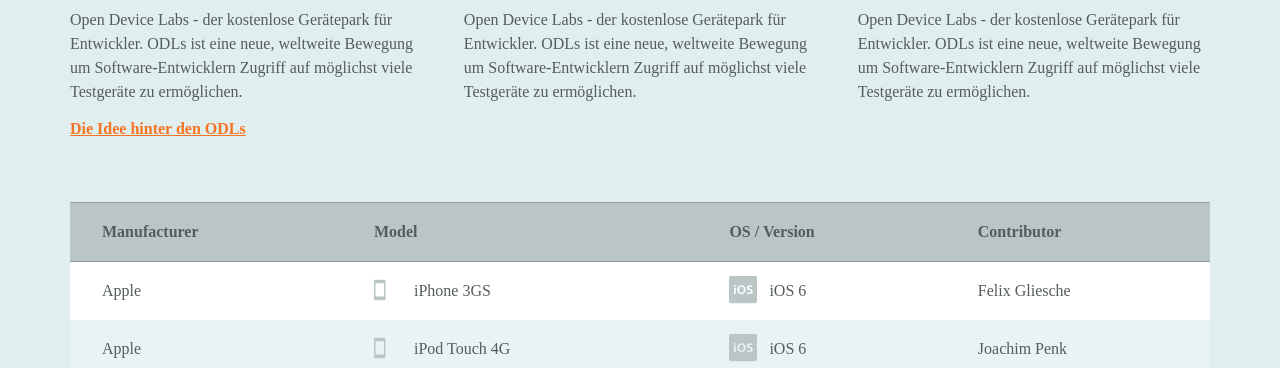
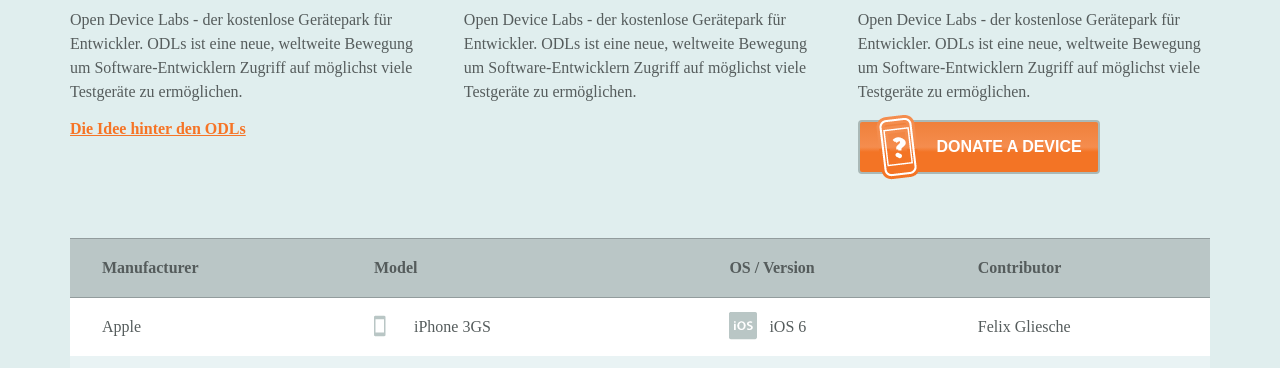
Before and after one commit to fwd-io/odl-hamburg, a plain HTML site: page index.html in a window 1280 px wide. Shown: the part 786-1154 px from the top of the page. Drawn offline with nearby package versions, Linux system fonts and the light colour scheme.

Commit message:
added fancy donate button

```diff
--- a/assets/css/styles.less
+++ b/assets/css/styles.less
@@ -165,6 +165,31 @@
 	text-decoration: none;
 }
 
+button.donate {
+	background: #ef803b; /* Old browsers */
+	background: -moz-linear-gradient(top, #ef803b 1%, #f58d4e 50%, #f37425 60%); /* FF3.6+ */
+	background: -webkit-gradient(linear, left top, left bottom, color-stop(1%,#ef803b), color-stop(50%,#f58d4e), color-stop(60%,#f37425)); /* Chrome,Safari4+ */
+	background: -webkit-linear-gradient(top, #ef803b 1%,#f58d4e 50%,#f37425 60%); /* Chrome10+,Safari5.1+ */
+	background: -o-linear-gradient(top, #ef803b 1%,#f58d4e 50%,#f37425 60%); /* Opera 11.10+ */
+	background: -ms-linear-gradient(top, #ef803b 1%,#f58d4e 50%,#f37425 60%); /* IE10+ */
+	background: linear-gradient(to bottom, #ef803b 1%,#f58d4e 50%,#f37425 60%); /* W3C */
+	filter: progid:DXImageTransform.Microsoft.gradient( startColorstr='#ef803b', endColorstr='#f37425',GradientType=0 ); /* IE6-9 */
+
+	border: 2px solid @link-grey;
+	color: #FFF;
+	text-transform: uppercase;
+	border-radius: 4px;
+	padding: 1em 1em 1em 4.8em;
+	font-weight: bold;
+	position: relative;
+
+	img {
+		position: absolute;
+		top: -0.4em;
+		left: 1em;
+	}
+}
+
 ul {
 	list-style: none outside none;
 }
--- a/index.html
+++ b/index.html
@@ -66,6 +66,7 @@
 		<div class="col4 last">
 			<h2>Mitmachen!</h2>
 			<p>Open Device Labs - der kostenlose Gerätepark für Entwickler. ODLs ist eine neue, weltweite Bewegung um Software-Entwicklern Zugriff auf möglichst viele Testgeräte zu ermöglichen.</p>
+			<button class="donate"><img src="assets/img/donate_device.png">Donate a device</button>
 		</div>
 	</div>
 
```
Also changed, not shown: assets/css/styles.css.
